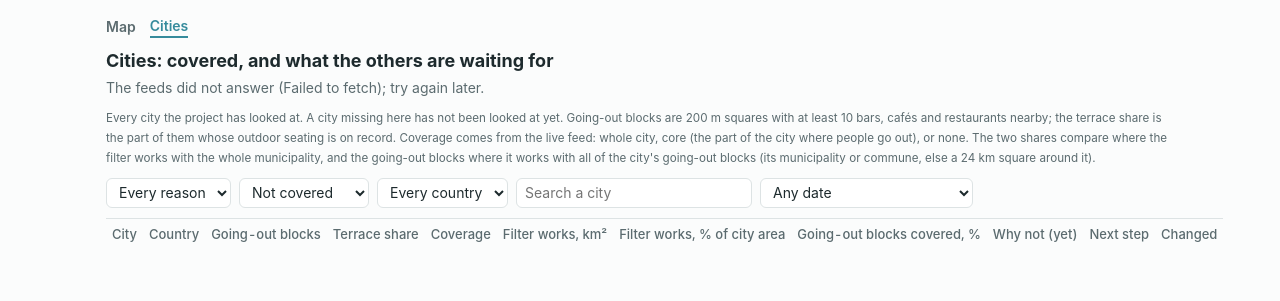
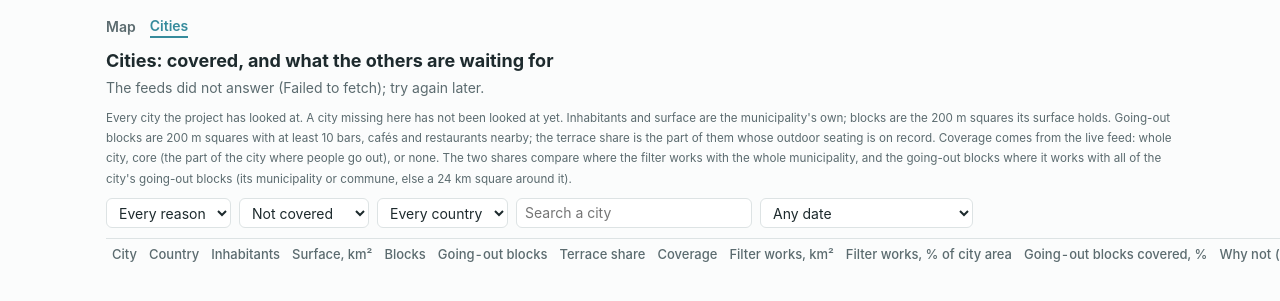
Before and after one commit to Techneb/compromise-site, a Jekyll site: the page built from cities.html, in a window 1280 px wide. Shown: the top 301 px of the page. Built offline with Jekyll 4.4.1, drawn with Linux system fonts in a browser that asks for light colours.

Commit message:
Cities page: inhabitants, surface and blocks; columns reordered
Co-Authored-By: Claude Opus 5.5 <noreply@anthropic.com>
Claude-Session: https://claude.ai/code/session_015jQxtmD2fLqeUQpj3yCnbe

```diff
--- a/cities.html
+++ b/cities.html
@@ -25,7 +25,7 @@ a{color:var(--accent)}small{color:var(--muted)}
 <nav><a href="coverage.html">Map</a><a class="on" href="cities.html">Cities</a></nav>
 <h1>Cities: covered, and what the others are waiting for</h1>
 <p id="status">Loading…</p>
-<p><small>Every city the project has looked at. A city missing here has not been looked at yet. Going-out blocks are 200 m squares with at least 10 bars, cafés and restaurants nearby; the terrace share is the part of them whose outdoor seating is on record. Coverage comes from the live feed: whole city, core (the part of the city where people go out), or none. The two shares compare where the filter works with the whole municipality, and the going-out blocks where it works with all of the city's going-out blocks (its municipality or commune, else a 24 km square around it).</small></p>
+<p><small>Every city the project has looked at. A city missing here has not been looked at yet. Inhabitants and surface are the municipality's own; blocks are the 200 m squares its surface holds. Going-out blocks are 200 m squares with at least 10 bars, cafés and restaurants nearby; the terrace share is the part of them whose outdoor seating is on record. Coverage comes from the live feed: whole city, core (the part of the city where people go out), or none. The two shares compare where the filter works with the whole municipality, and the going-out blocks where it works with all of the city's going-out blocks (its municipality or commune, else a 24 km square around it).</small></p>
 <div class="bar">
   <select id="reason"><option value="">Every reason</option></select>
   <select id="cov"><option value="">Any coverage</option><option value="none" selected>Not covered</option><option value="core">Core</option><option value="whole">Whole city</option></select>
@@ -34,7 +34,7 @@ a{color:var(--accent)}small{color:var(--muted)}
   <select id="recent"><option value="">Any date</option><option value="7">Changed in the last 7 days</option><option value="30">Last 30 days</option></select>
 </div>
 <table><thead><tr>
-<th data-k="city">City</th><th data-k="country" class="hide">Country</th><th data-k="goingOut" class="n">Going-out blocks</th><th data-k="terraceShare" class="n hide">Terrace share</th><th data-k="covRank">Coverage</th><th data-k="km2" class="n">Filter works, km²</th><th data-k="areaShare" class="n">Filter works, % of city area</th><th data-k="outShare" class="n">Going-out blocks covered, %</th><th data-k="reason">Why not (yet)</th><th data-k="next" class="hide">Next step</th><th data-k="updated" class="n hide">Changed</th>
+<th data-k="city">City</th><th data-k="country" class="hide">Country</th><th data-k="population" class="n">Inhabitants</th><th data-k="cityAreaKm2" class="n">Surface, km²</th><th data-k="blocks" class="n hide">Blocks</th><th data-k="goingOut" class="n">Going-out blocks</th><th data-k="terraceShare" class="n hide">Terrace share</th><th data-k="covRank">Coverage</th><th data-k="km2" class="n">Filter works, km²</th><th data-k="areaShare" class="n">Filter works, % of city area</th><th data-k="outShare" class="n">Going-out blocks covered, %</th><th data-k="reason">Why not (yet)</th><th data-k="next" class="hide">Next step</th><th data-k="updated" class="n hide">Changed</th>
 </tr></thead><tbody id="list"></tbody></table>
 </main>
 <script>
@@ -63,7 +63,7 @@ Promise.all([get(STATUS[0]), get(FEEDS[0]).catch(()=>get(FEEDS[1])).catch(()=>({
     const val=r=>typeof r[sortKey]==='string'?r[sortKey].toLowerCase():(r[sortKey]==null?-1:r[sortKey]);
     shown.sort((x,y)=>{const p=val(x),q2=val(y);return (p<q2?-1:p>q2?1:0)*(asc?1:-1);});
     document.querySelectorAll('th[data-k]').forEach(th=>{th.classList.toggle('on',th.dataset.k===sortKey);th.classList.toggle('asc',th.dataset.k===sortKey&&asc);});
-    $('list').innerHTML=shown.map(r=>'<tr><td>'+(r.covRank?'<a href="coverage.html#'+encodeURIComponent(r.city)+'">'+r.city+'</a>':r.city)+'</td><td class="hide">'+r.country+'</td><td class="n">'+(r.goingOut==null?'<small>not counted</small>':fmt(r.goingOut))+'</td><td class="n hide">'+(r.terraceShare==null?'':Math.round(100*r.terraceShare)+' %')+'</td>'
+    $('list').innerHTML=shown.map(r=>'<tr><td>'+(r.covRank?'<a href="coverage.html#'+encodeURIComponent(r.city)+'">'+r.city+'</a>':r.city)+'</td><td class="hide">'+r.country+'</td><td class="n">'+fmt(r.population)+'</td><td class="n">'+km(r.cityAreaKm2)+'</td><td class="n hide">'+fmt(r.blocks)+'</td><td class="n">'+(r.goingOut==null?'<small>not counted</small>':fmt(r.goingOut))+'</td><td class="n hide">'+(r.terraceShare==null?'':Math.round(100*r.terraceShare)+' %')+'</td>'
       +'<td><span class="tag '+(r.covRank===2?'ok':r.covRank===1?'part':'')+'">'+(r.covRank===2?'whole city':r.covRank===1?'core':'none')+'</span></td><td class="n">'+(r.km2?r.km2.toFixed(1):'')+'</td><td class="n">'+pct(r.areaShare)+'</td><td class="n">'+pct(r.outShare)+'</td><td>'+(r.covRank===2?'':r.reason)+'</td><td class="hide"><small>'+(r.next||'')+'</small></td><td class="n hide"><small>'+(r.updated||'')+'</small></td></tr>').join('');
     // A column empty for every row shown (the shares for uncovered cities, the reason for whole ones) is hidden.
     const trs=[...$('list').rows];
```
Also changed, not shown: other parts of cities.html (+1 -1 lines).
